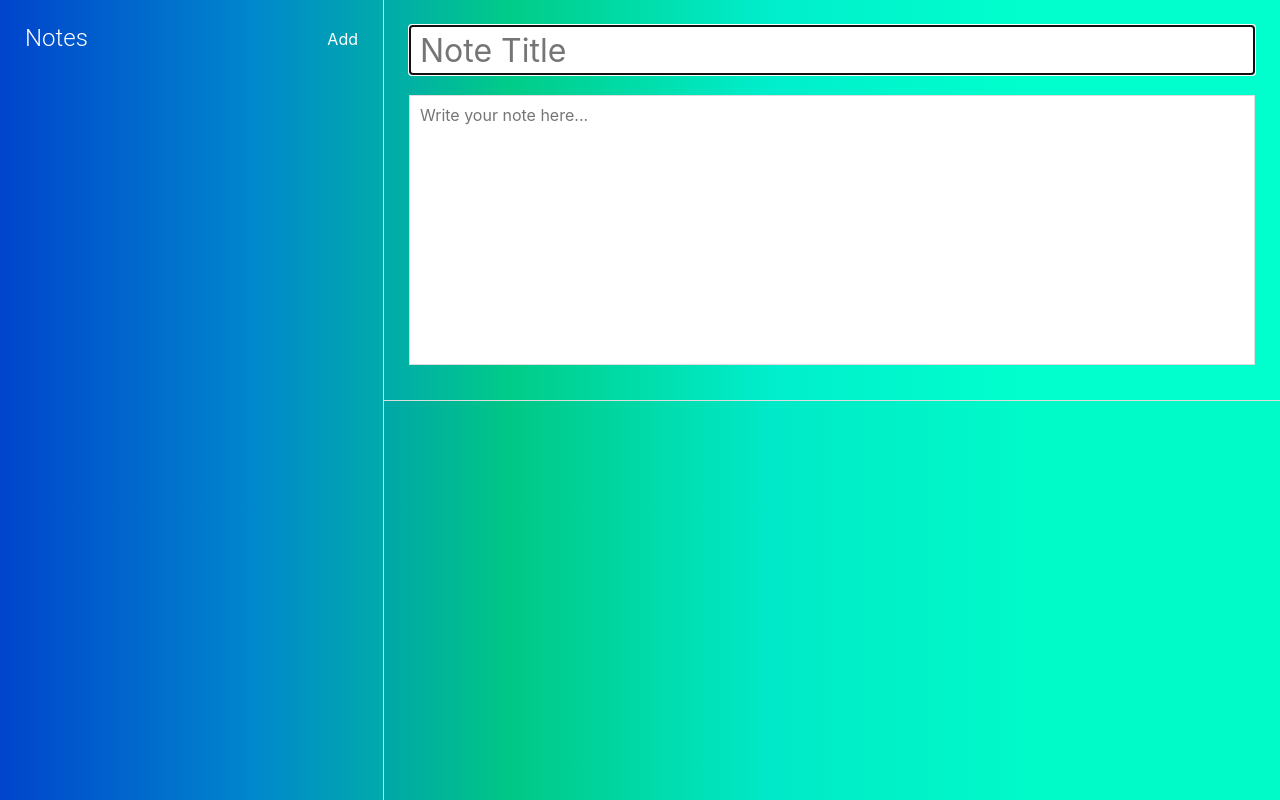
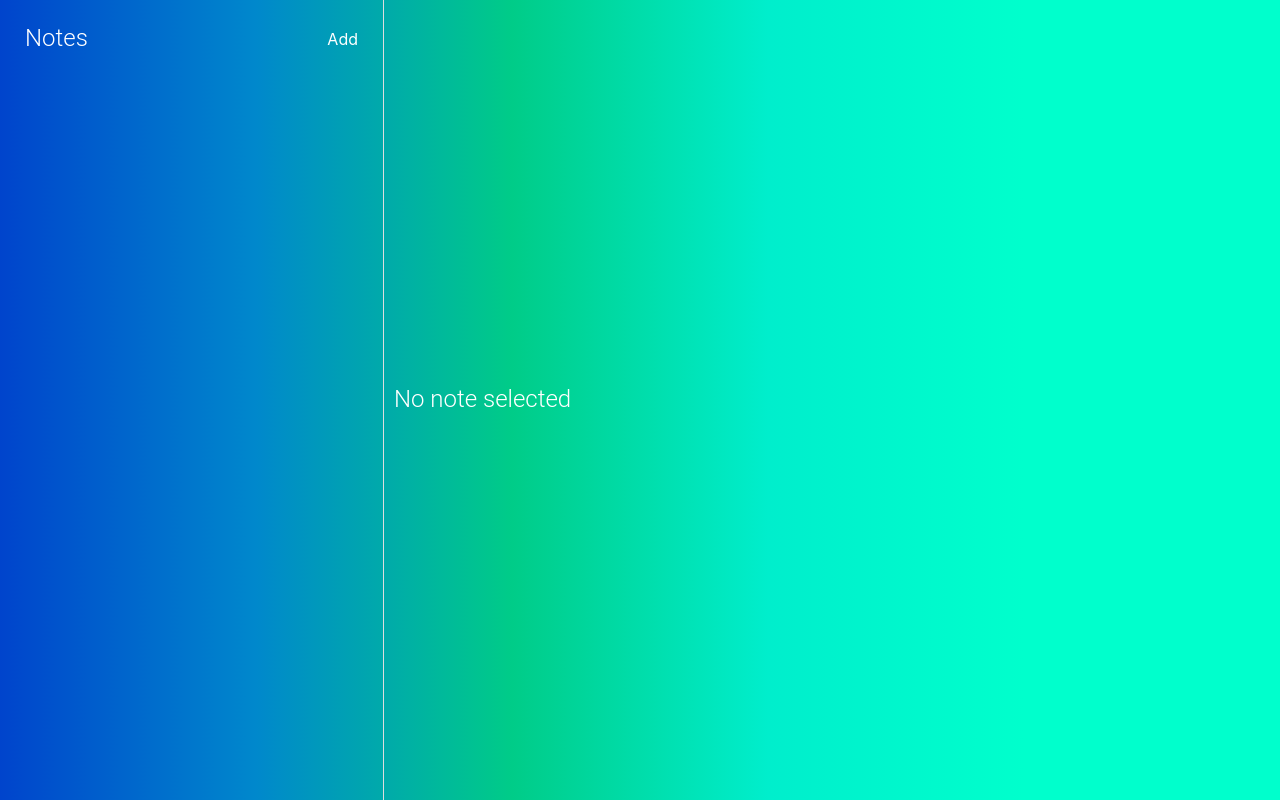
Before and after one commit to Gomuro/note-app, a React (Create React App) app: page / in a window 1280 px wide. Built offline with nearby package versions, Linux system fonts and the light colour scheme.

Commit message:
finihed app

```diff
--- a/src/App.css
+++ b/src/App.css
@@ -95,7 +95,15 @@ h2 {
 }
 
 /* NOTE EDITOR/PREVIEW (MAIN) STYLES */
-
+.alert {
+  color: #fff;
+  padding: 10px;
+  border-radius: 5px;
+  margin: 10px 0;
+  display: flex;
+  justify-content: center;
+  align-items: center;
+}
 .app-main {
   width: 70%;
   height: 100vh;
--- a/src/App.js
+++ b/src/App.js
@@ -19,6 +19,7 @@ function App() {
       title: "",
       body: "",
       id: Date.now(),
+      lastModified: Date.now(),
     };
     setNotes([...notes, newNote]);
     setActiveNote(newNote.id);
@@ -28,18 +29,23 @@ function App() {
     setNotes(notes.filter((note) => note.id !== id));
   };
 
-  const editNote = (id, title, body) => {
-    setNotes(
-      notes.map((note) => (note.id === id ? { ...note, title, body } : note))
-    );
-  };
+  const editNote = (updatedNote) => {
+    const updatedNotesArr = notes.map((note) => {
+      if (note.id === updatedNote.id) {
+        return updatedNote;
+      }
 
-  const setActiveNoteId = (id) => {
-    setActiveNote(id);
+      return note;
+    });
+
+    setNotes(updatedNotesArr);
   };
 
   const getActiveNote = () => {
     return notes.find((note) => note.id === activeNote);
+  };
+  const setActiveNoteId = (id) => {
+    setActiveNote(id);
   };
 
   return (
@@ -53,7 +59,7 @@ function App() {
         setActiveNoteId={setActiveNoteId}
         editNote={editNote}
       />
-      <Main />
+      <Main activeNote={getActiveNote()} editNote={editNote} />
     </div>
   );
 }
--- a/src/components/Main/Main.jsx
+++ b/src/components/Main/Main.jsx
@@ -1,14 +1,34 @@
 import React from "react";
 
-const Main = () => {
+const Main = ({ activeNote, editNote }) => {
+  const onEditField = (field, value) => {
+    editNote({ ...activeNote, [field]: value });
+  };
+
+  if (!activeNote) {
+    return <h1 className="alert">No note selected</h1>;
+  }
+
   return (
     <div className="app-main">
       <div className="app-main-note-edit">
-        <input type="text" id="title" placeholder="Note Title" autoFocus />
-        <textarea id="body" placeholder="Write your note here..." />
+        <input
+          type="text"
+          id="title"
+          placeholder="Note Title"
+          value={activeNote.title}
+          onChange={(e) => onEditField("title", e.target.value)}
+          autoFocus
+        />
+        <textarea
+          id="body"
+          placeholder="Write your note here..."
+          value={activeNote.body}
+          onChange={(e) => onEditField("body", e.target.value)}
+        />
       </div>
       <div className="app-main-note-preview">
-        <h1 className="preview-title"></h1>
+        <h1 className="preview-title">{activeNote.title}</h1>
       </div>
     </div>
   );
--- a/src/components/SideBar/SideBar.jsx
+++ b/src/components/SideBar/SideBar.jsx
@@ -9,6 +9,9 @@ const SideBar = ({
   setActiveNoteId,
   editNote,
 }) => {
+  const sortedNotes = notes.sort((a, b) => {
+    return a.lastModified - b.lastModified;
+  });
   return (
     <div className="app-sidebar">
       <div className="app-sidebar-header">
@@ -16,7 +19,7 @@ const SideBar = ({
         <button onClick={addNote}>Add</button>
       </div>
       <div className="app-sidebar-notes">
-        {notes.map(({ title, body, id }) => (
+        {notes.map(({ title, body, id, lastModified }) => (
           <div
             className={`app-sidebar-note ${id === activeNote && "active"}`}
             onClick={() => setActiveNoteId(id)}
@@ -26,6 +29,17 @@ const SideBar = ({
               <button onClick={() => deleteNote(id)}>Delete</button>
             </div>
             <p>{body.length > 50 ? `${body.substring(0, 50)}...` : body}</p>
+            <small className="note-meta">
+              {new Date(lastModified).toLocaleString("en-US", {
+                weekday: "long",
+                year: "numeric",
+                month: "long",
+                day: "numeric",
+                hour: "numeric",
+                minute: "numeric",
+                second: "numeric",
+              })}
+            </small>
           </div>
         ))}
       </div>
```
